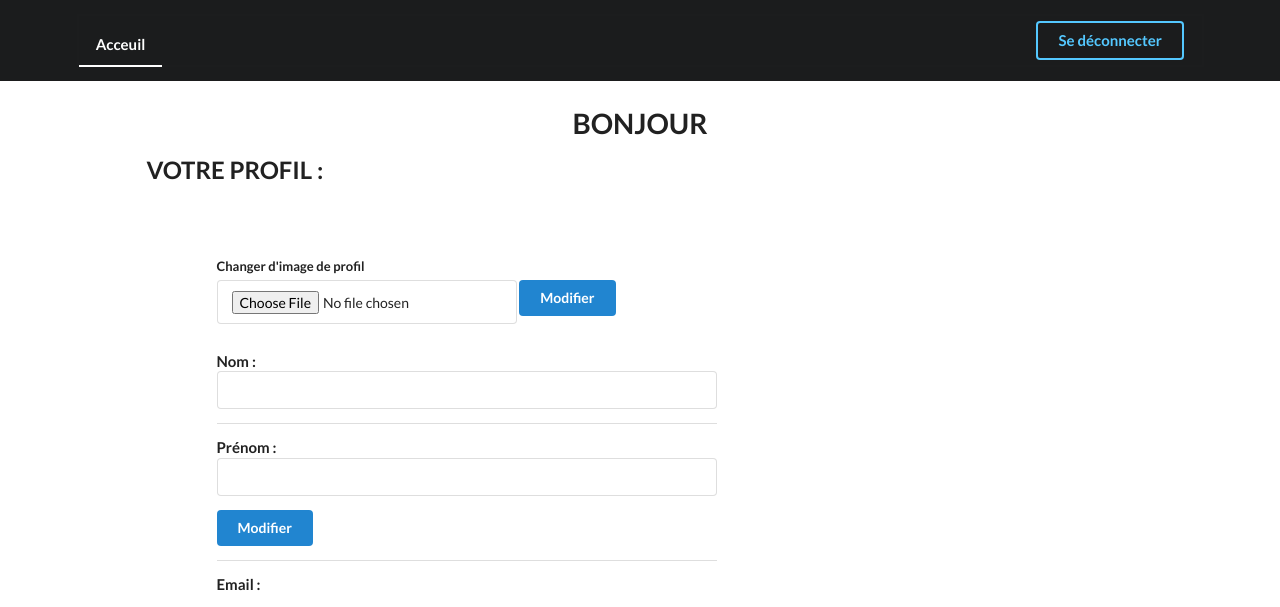
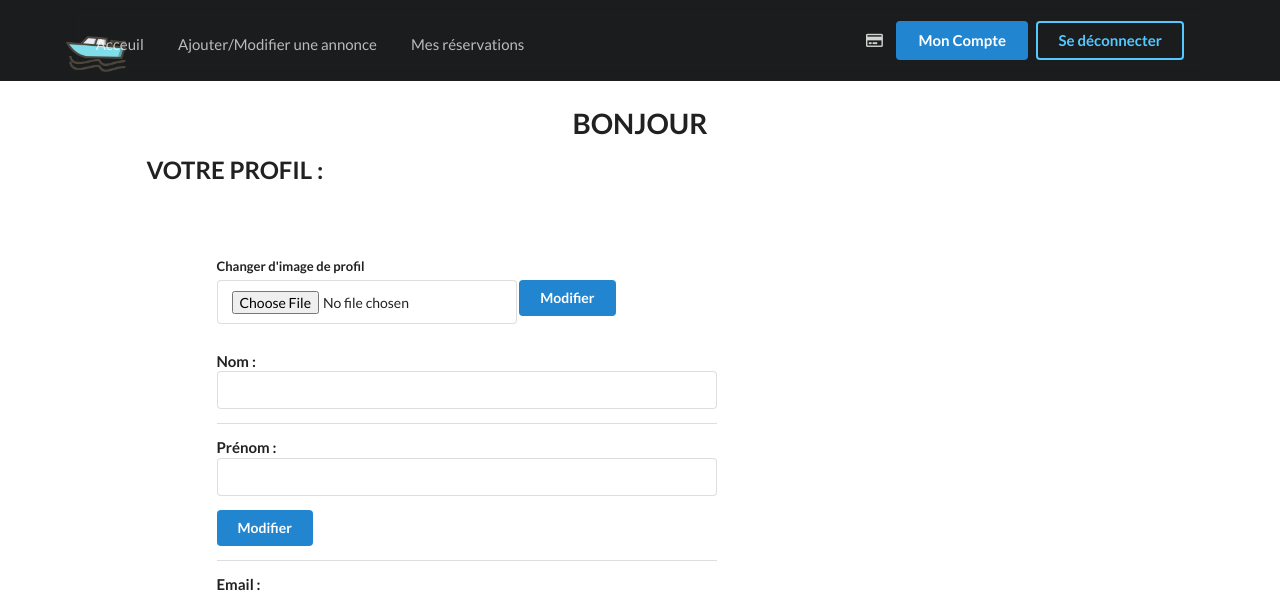
Before and after one commit to Gomerinho/SeaBnB, a PHP site: page /SEABNB/account.php in a window 1280 px wide. Shown: the top 607 px of the page. Run offline with PHP 8.4, Linux system fonts and the light colour scheme; the visitor is signed in with stand-in values (Sample User, id 1); data that the repository does not hold is empty; some libraries are stand-ins or nearby versions.

Commit message:
-résolution de bug

```diff
--- a/account.php
+++ b/account.php
@@ -140,12 +140,12 @@ $pp = $sth->fetch(PDO::FETCH_OBJ);
 </form>
 <form class="ui form" action="" method="POST">
     <div class="field">
-        <input type="password" name="password" placeholder="Entrez votre nouvelle email">
+        <input type="email" name="email" placeholder="Entrez votre nouvelle email">
     </div>
     <div class="field">
-        <input type="password" name="password_confirm" placeholder="Confirmer l'email">
+        <input type="email" name="email_confirm" placeholder="Confirmer l'email">
     </div>
-    <button name=" password_change" type="submit" class="ui primary button">Changer mon adresse mail</button>
+    <button name="email_change" type="submit" class="ui primary button">Changer mon adresse mail</button>
 </form>
 </div>
 
--- a/advert.php
+++ b/advert.php
@@ -23,10 +23,10 @@ $user = $_SESSION['auth'];
             </div>
             <div class="ui centered card">
                 <div class="image">
-                    <img src="img/users/1/pp.jpg">
+                    <img src="<?= $advert->profil_pic ?>">
                 </div>
                 <div class="content">
-                    <a class="header"><?= $advert->name ?> <?= $advert->first_name ?></a>
+                    <div class="header"><?= $advert->name ?> <?= $advert->first_name ?></div>
                     <div class="meta">
                         <span class="date"><?= $advert->username ?></span>
                     </div>
--- a/forget.php
+++ b/forget.php
@@ -10,7 +10,7 @@ if (!empty($_POST) && !empty($_POST['email'])) {
         $reset_token = str_random(60);
         $pdo->prepare('UPDATE users SET reset_token = ?, reset_at = NOW() WHERE id = ?')->execute([$reset_token, $user->id]);
         $_SESSION['flash']['success'] = 'Les instructions du rappel du mot de passe vous ont été envoyées par email';
-        mail($_POST['email'], "Réinitialisation de votre mot de passe SeaBnb", "Afin de réinitialiser votre mot de passe : \n Merci de cliquer sur ce lien \n\n http://localhost:8888/Projet_Ydays_Restaurant/Projet_restaurant_Ydays/reset.php?id={$user->id}&token=$reset_token");
+        mail($_POST['email'], "Réinitialisation de votre mot de passe SeaBnb", "Afin de réinitialiser votre mot de passe : \n Merci de cliquer sur ce lien \n\n http://localhost:8888/SEABNB/SeaBnB/reset.php?id={$user->id}&token=$reset_token");
         header('Location: login.php');
         exit();
     } else {
--- a/inc/header.php
+++ b/inc/header.php
@@ -180,11 +180,17 @@ if (session_status() == PHP_SESSION_NONE) {
     <!-- Following Menu -->
     <div class="ui large top fixed hidden menu">
         <div class="ui container">
-            <a class="active item" href="index.php">Acceuil</a>
-
+            <a class="item" href="index.php">Acceuil</a>
+            <?php if (isset($_SESSION['auth'])) { ?>
+                <a href="add_adverts.php" class="item">Ajouter/Modifier une annonce</a>
+                <a href="reservation_user.php" class="item">Mes réservations</a>
+            <?php } ?>
             <div class="right menu">
                 <div class="right item">
                     <?php if (isset($_SESSION['auth'])) : ?>
+                        <?= $_SESSION['auth']->wallet; ?>
+                        <i class="credit card outline icon"></i>
+                        <a href="account.php" class="ui primary button">Mon Compte</a>
                         <a href="logout.php" class="ui inverted primary button">Se déconnecter</a>
                     <?php else : ?>
                         <div class="item">
@@ -211,20 +217,24 @@ if (session_status() == PHP_SESSION_NONE) {
     <!-- Page Contents -->
     <div class="pusher">
         <div class="ui inverted vertical masthead center aligned segment">
+            <img src="favicon.png" alt="" width="80px" style="display: flex;
+    position: absolute;
+    left: 4rem;">
             <div class="ui container">
                 <div class="ui large secondary inverted pointing menu">
                     <a class="toc item">
                         <i class="sidebar icon"></i>
                     </a>
-                    <a class="active item" href="index.php">Acceuil</a>
-
+                    <a class="item" href="index.php">Acceuil</a>
                     <?php if (isset($_SESSION['auth'])) :  ?>
-                        <?php if ($_SESSION['auth']->admin == 1) : ?>
-                            <a href="reservation.php" class="item">Réservation Client</a>
-                        <?php endif; ?>
+                        <a href="add_adverts.php" class="item">Ajouter/Modifier une annonce</a>
+                        <a href="reservation_user.php" class="item">Mes réservations</a>
                     <?php endif ?>
                     <div class="right item">
                         <?php if (isset($_SESSION['auth'])) : ?>
+                            <?= $_SESSION['auth']->wallet; ?>
+                            <i class="credit card outline icon"></i>
+                            <a href="account.php" class="ui primary button">Mon Compte</a>
                             <a href="logout.php" class="ui inverted primary button">Se déconnecter</a>
                         <?php else : ?>
                             <a class="ui primary button" href="login.php">Se connecter</a>
@@ -234,17 +244,3 @@ if (session_status() == PHP_SESSION_NONE) {
                 </div>
             </div>
         </div>
-        <?php if (!empty($errors)) : ?>
-            <div class="ui error message">
-                <i class="close icon"></i>
-                <div class="header">
-                    Vous n'avez pas remplis le formulaire correctement
-                </div>
-                <ul class="list">
-                    <?php foreach ($errors as $error) : ?>
-                        <li><?= $error; ?></li>
-                    <?php endforeach; ?>
-                </ul>
-            </div>
-
-        <?php endif; ?>
```
Also changed, not shown: index.php (+8 -1 lines), login.php (+16 -7 lines), reset.php (+11 -12 lines), img/a/28/main_img.jpeg (added), img/a/28/secondary_img.jpeg (added), img/users/10/pp.jpg (added), img/users/11/pp.jpg (added), img/users/12/pp.jpg (added).
